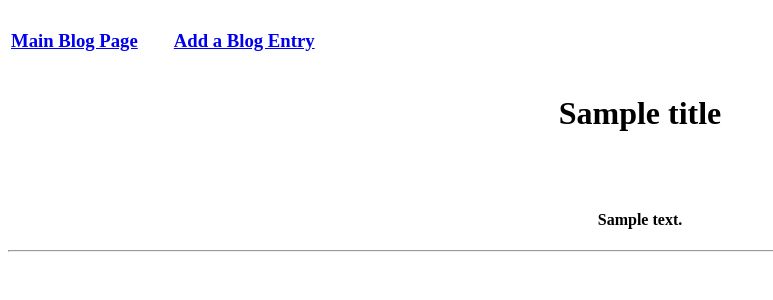
After one commit to pdd261685/blogz1, a Flask app: template templates/blog_dis.html in a window 1280 px wide. The commit adds this page. Shown: the top 300 px of the page, without its empty margins (0-773 px from the left). Run offline with Flask 2, Linux system fonts and the light colour scheme; the template is opened without the code that fills it: most values are stand-ins (such as "Sample title", 1, 10 or a date in 2020); lists and menus that the app fills with data are empty.

Commit message:
Finished Project

```diff
--- a/main.py
+++ b/main.py
@@ -38,24 +38,23 @@ def newpost():
 
         if  blog_body =="":
             error2='Please fill in the body'
-            print("Something")
 
-        test='test'
         if not error1 and not error2:
             new_blog = Blog(blog_title,blog_body)
             db.session.add(new_blog)
             db.session.commit()
             return redirect('/blog')
 
-    if error1 or error2:
-        return render_template('newpost.html',error1=error1,error2=error2,test=test)
-
-
-
-
-
 
     return render_template('newpost.html',error1=error1,error2=error2)
 
+
+@app.route("/blog_dis", methods=['GET'])
+def blog_dis():
+    blog_id = request.args.get('id')
+    body = request.args.get('body')
+    blog_d=Blog.query.filter_by(id=blog_id).first()
+    return render_template('blog_dis.html',title=blog_d.title,body=blog_d.body)
+
 if __name__ == '__main__':
     app.run()
--- a/templates/base.html
+++ b/templates/base.html
@@ -5,8 +5,20 @@
     </head>
 <body>
 
-    {% block content %}
-    {% endblock %}
+    <table style="text-align:right" style="width:100%" >
+            <tr>
+                <th><h3><a href='/blog'> Main Blog Page</a> </h3></th>
+                <th><h3>  </h3></th><th><h3>  </h3></th>
+                <th><h3>  </h3></th><th><h3>  </h3></th>
+                <th><h3>  </h3></th><th><h3>  </h3></th>
+                <th><h3>  </h3></th><th><h3>  </h3></th>
+                <th><h3> <a href='/newpost'> Add a Blog Entry </a></h3></th>
+            </tr>
+        </table>
 
+
+        {% block content %}
+
+        {% endblock %}
 </body>
 </html>
--- /dev/null
+++ b/templates/blog_dis.html
@@ -0,0 +1,12 @@
+{% extends "base.html" %}
+
+{% block content %}
+
+    <h1 style="text-align:center">{{title}}</h1>
+    <br><br>
+    <h4 style="text-align:center">{{body}}</h4>
+
+    <hr />
+
+
+{% endblock %}
```
Also changed, not shown: templates/blog.html (+4 -16 lines).
